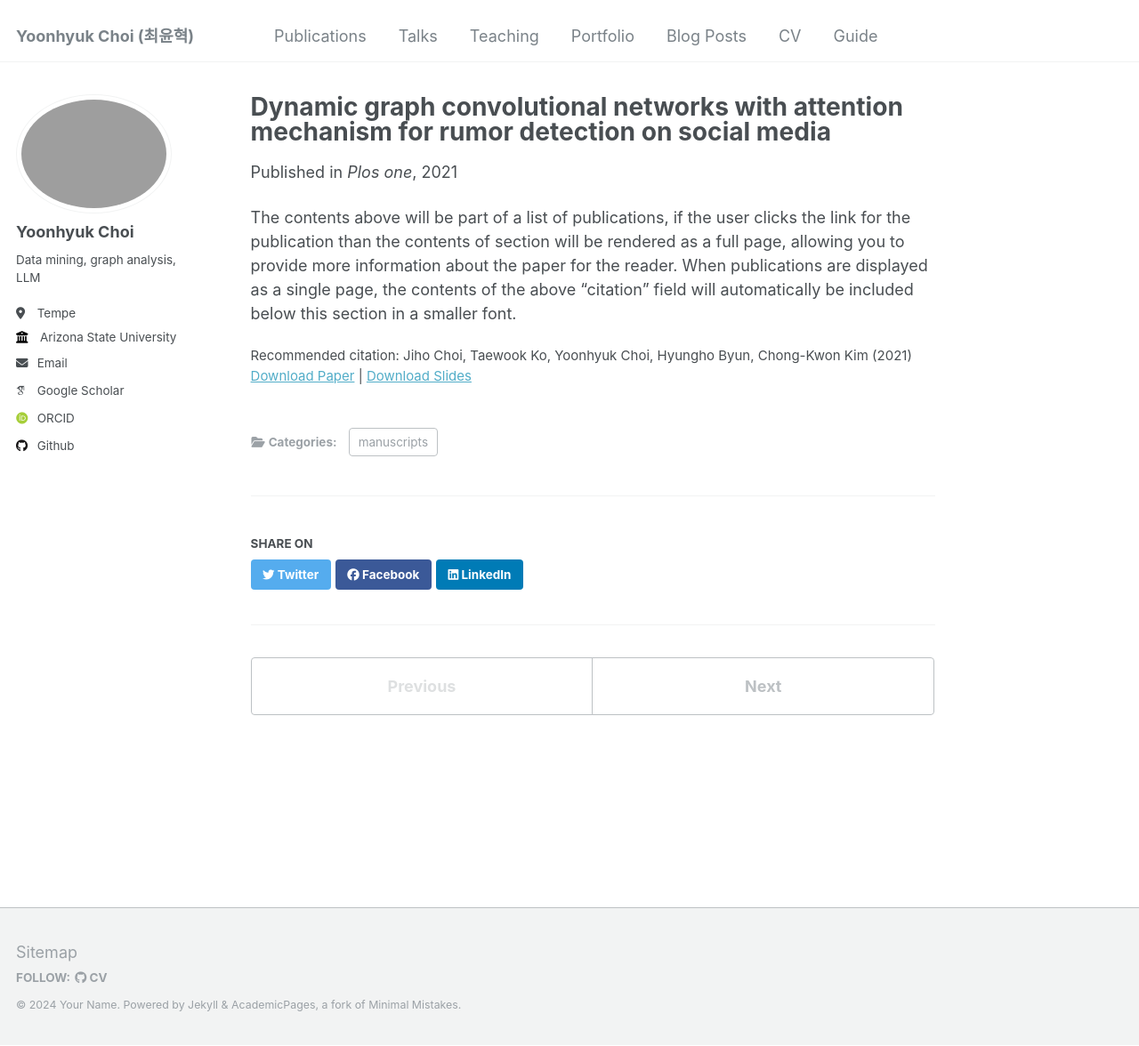
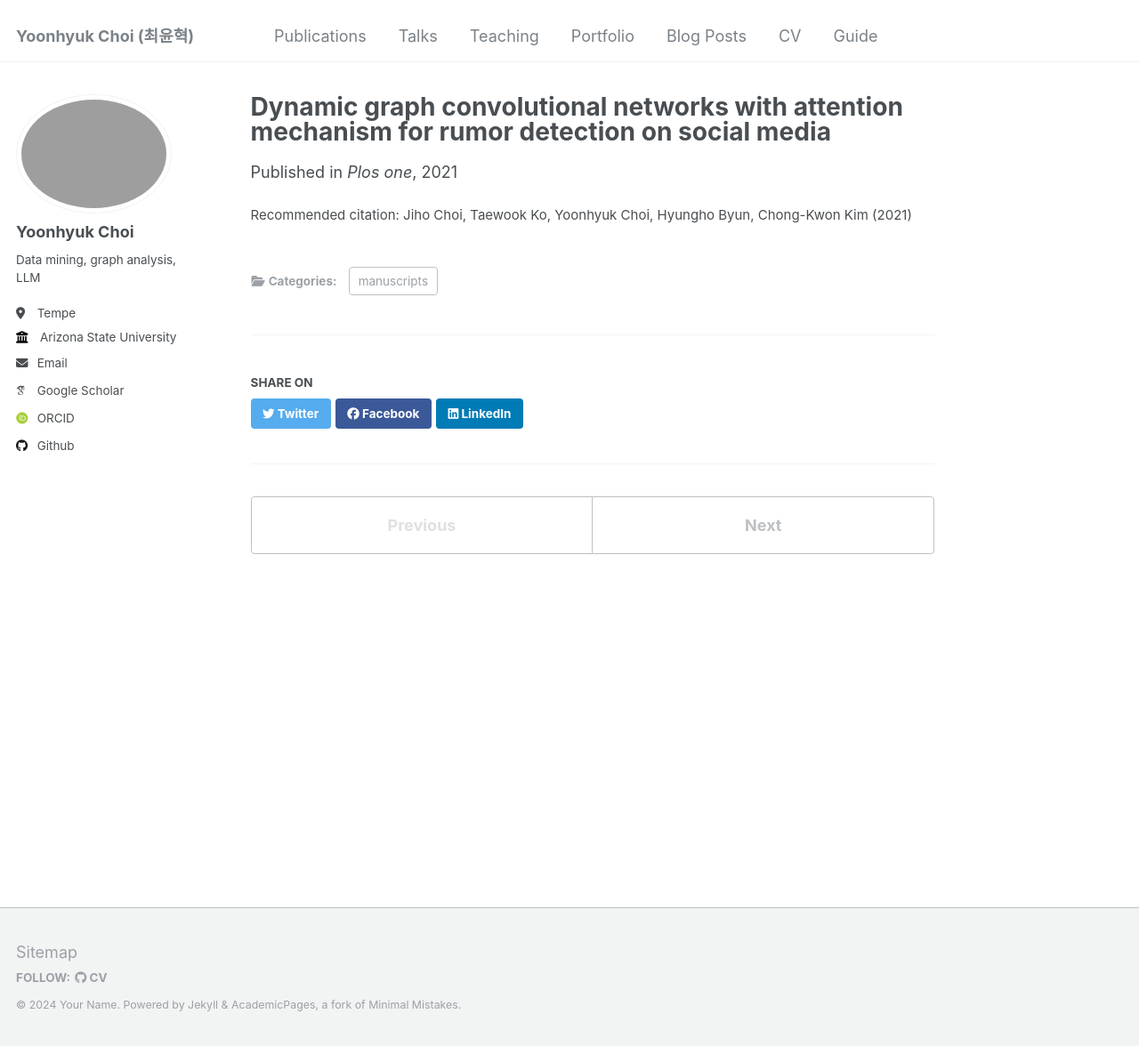
Before and after one commit to ChoiYoonHyuk/ChoiYoonHyuk.github.io, a Jekyll site: the page built from _publications/2009-10-01-paper-title-number-1.md, in a window 1280 px wide and 1176 px high. Shown: the whole window at 89% size. Built offline with Jekyll 4.4.1, drawn with Linux system fonts in a browser that asks for light colours; some web fonts are replaced.

Commit message:
Update 2009-10-01-paper-title-number-1.md

```diff
--- a/_publications/2009-10-01-paper-title-number-1.md
+++ b/_publications/2009-10-01-paper-title-number-1.md
@@ -5,9 +5,5 @@
 permalink: /publication/2009-10-01-paper-title-number-1
 date: 2021-08-18
 venue: 'Plos one'
-slidesurl: 'http://academicpages.github.io/files/slides1.pdf'
-paperurl: 'http://academicpages.github.io/files/paper1.pdf](https://journals.plos.org/plosone/article?id=10.1371/journal.pone.0256039'
 citation: 'Jiho Choi, Taewook Ko, Yoonhyuk Choi, Hyungho Byun, Chong-Kwon Kim (2021)'
 ---
-
-The contents above will be part of a list of publications, if the user clicks the link for the publication than the contents of section will be rendered as a full page, allowing you to provide more information about the paper for the reader. When publications are displayed as a single page, the contents of the above "citation" field will automatically be included below this section in a smaller font.
```
